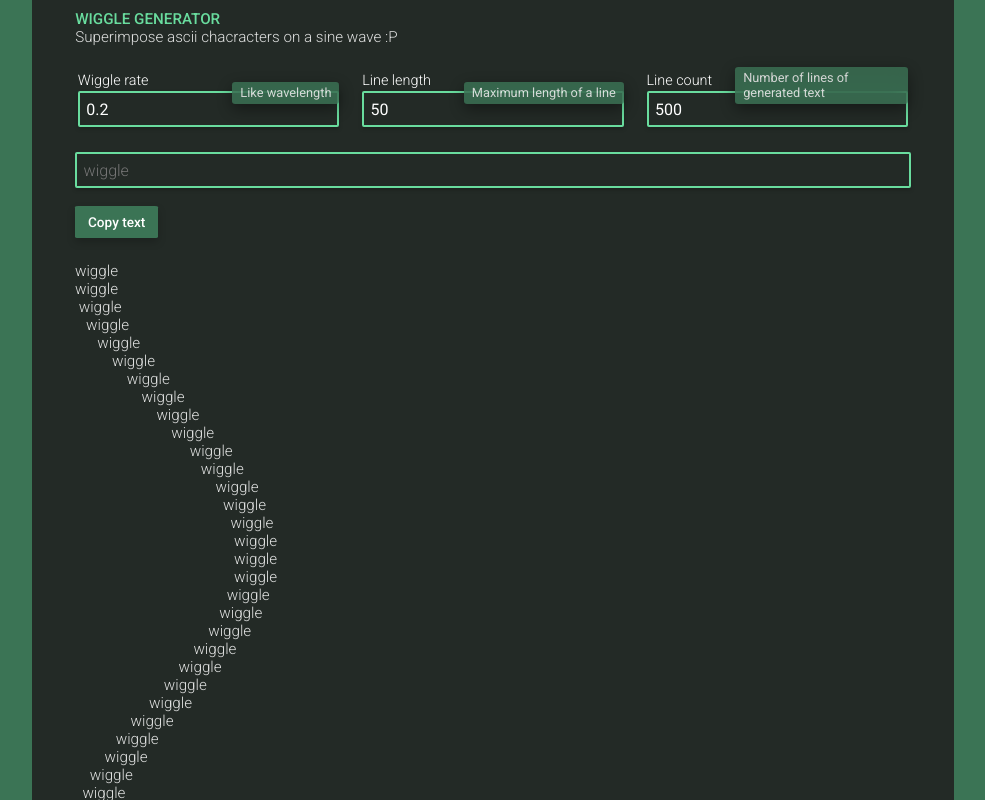
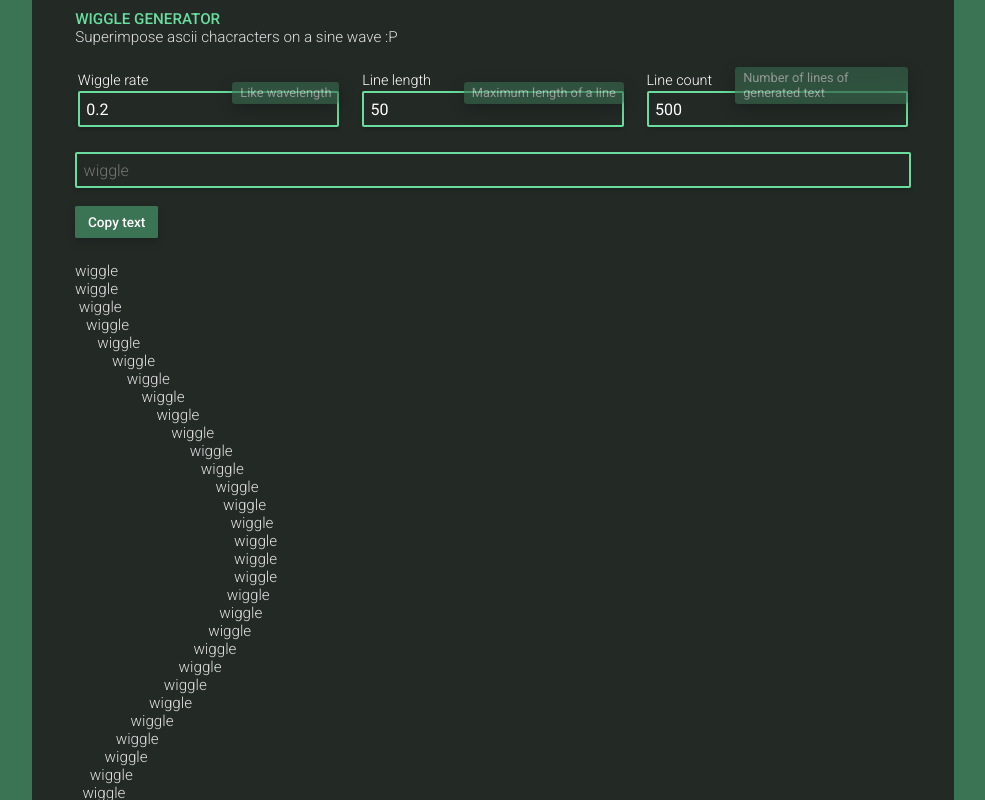
Before and after one commit to arj101/wiggle-generator-web, a Svelte app: page / in a window 1280 px wide. Shown: the top 800 px of the page, without its empty margins (147-1132 px from the left). Built offline with nearby package versions, Linux system fonts and the light colour scheme.

Commit message:
finally blur works

```diff
--- a/src/App.svelte
+++ b/src/App.svelte
@@ -244,7 +244,7 @@
 		transition: all 100ms ease-in-out;
 		max-width: 60%;
 
-		opacity: 0.8;
+		opacity: 0.5;
 		backdrop-filter: blur(10px);
 	}
 
```
